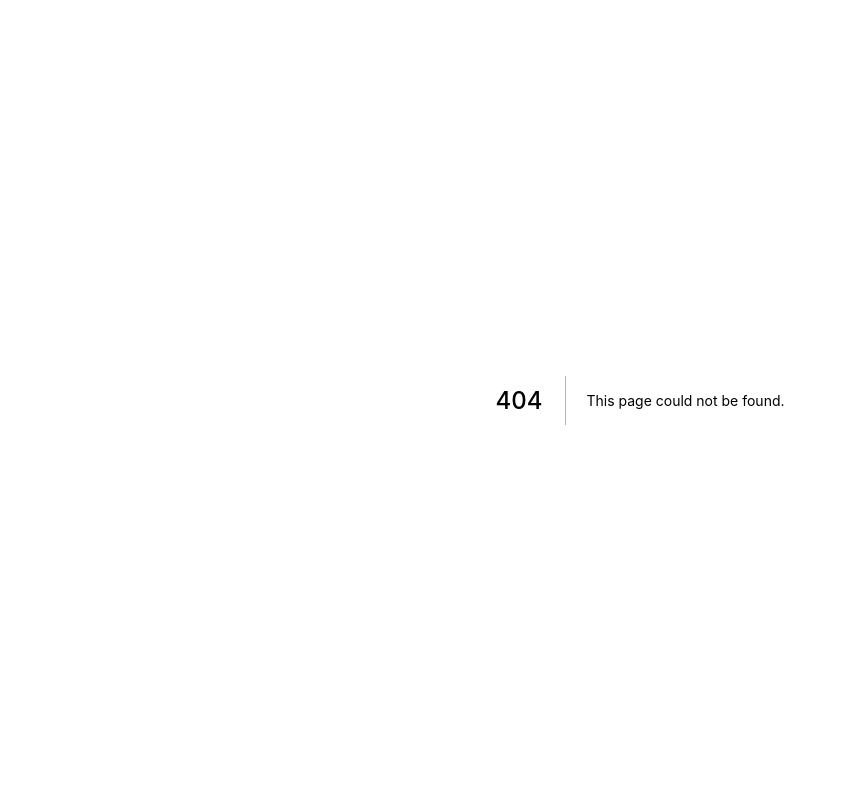
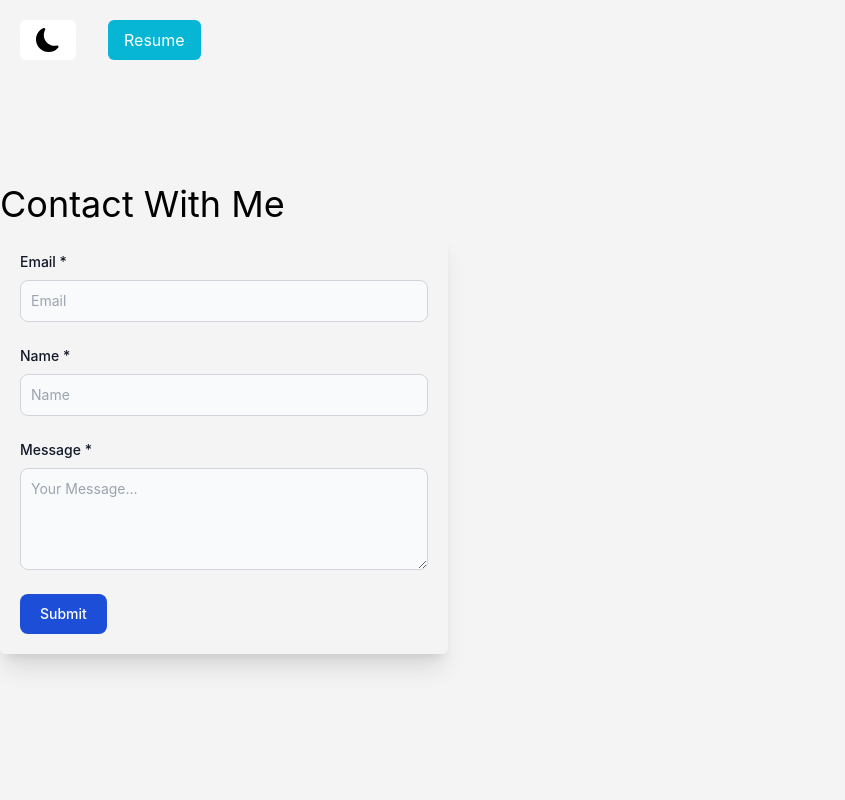
Before and after one commit to ahmettopal/react-portfolio, a Next.js app: page /contact in a window 1280 px wide. Before the commit this address had no page. Shown: the top 800 px of the page, without its empty margins (0-845 px from the left). Built offline with nearby package versions, Linux system fonts and the light colour scheme.

Commit message:
feat: contact page & form

```diff
--- a/components/Footer.js
+++ b/components/Footer.js
@@ -3,6 +3,7 @@ import {
     AiFillGithub,
     AiFillLinkedin,
 } from "react-icons/ai";
+import NextLink from "next/link";
 
 const Footer = ({ ...props }) => {
     return (
@@ -18,6 +19,11 @@ const Footer = ({ ...props }) => {
                             Source Code
                         </a>
                     </button>
+                    <NextLink href={"/contact"}>
+                        <p>
+                            Contact
+                        </p>
+                    </NextLink>
                 </div>
                 <div className="text-center font-bold text-gray-400 text-sm">
                     <div className="text-2xl 2xl:text-5xl flex justify-center gap-4 py-1 text-gray-600 dark:text-slate-200">
--- /dev/null
+++ b/components/Layout.js
@@ -0,0 +1,29 @@
+import React, { useState } from "react";
+import Head from 'next/head';
+import { Navbar, Footer } from '.';
+
+const Layout = ({ children, ...props }) => {
+    const [darkMode, setDarkMode] = useState(false);
+
+    const onDarkMode = () => {
+        setDarkMode(!darkMode);
+    };
+
+    return (
+        <div className={darkMode ? "dark" : ""}>
+            <Head>
+                <title>React Portfolio</title>
+                <meta name="description" content="Generated by create next app" />
+                <link rel="icon" href="/favicon.ico" />
+            </Head>
+
+            <div className='md:min-h-screen 2xl:min-h-screen bg-zinc-100 dark:bg-zinc-800'>
+                <Navbar onMode={onDarkMode} darkMode={darkMode} />
+                {children}
+            </div>
+            <Footer />
+        </div >
+    );
+};
+
+export default Layout;
--- /dev/null
+++ b/components/contact/ContactForm.js
@@ -0,0 +1,23 @@
+import React, { useState, useRef, useEffect } from "react";
+
+const ContactForm = () => {
+    return (
+        <form className="max-w-md p-5 shadow-xl rounded-md content-center">
+            <div class="mb-6">
+                <label for="email" class="block mb-2 text-sm font-medium text-gray-900 dark:text-gray-300">Email *</label>
+                <input type="email" id="email" class="bg-gray-50 border border-gray-300 text-gray-900 text-sm rounded-lg focus:ring-blue-500 focus:border-blue-500 block w-full p-2.5 dark:bg-gray-700 dark:border-gray-600 dark:placeholder-gray-400 dark:text-white dark:focus:ring-blue-500 dark:focus:border-blue-500" placeholder="Email" required />
+            </div>
+            <div class="mb-6">
+                <label for="text" class="block mb-2 text-sm font-medium text-gray-900 dark:text-gray-300">Name *</label>
+                <input type="text" id="text" class="bg-gray-50 border border-gray-300 text-gray-900 text-sm rounded-lg focus:ring-blue-500 focus:border-blue-500 block w-full p-2.5 dark:bg-gray-700 dark:border-gray-600 dark:placeholder-gray-400 dark:text-white dark:focus:ring-blue-500 dark:focus:border-blue-500" placeholder="Name" required />
+            </div>
+            <div class="mb-6">
+                <label for="message" class="block mb-2 text-sm font-medium text-gray-900 dark:text-gray-400">Message *</label>
+                <textarea id="message" rows="4" class="block p-2.5 w-full text-sm text-gray-900 bg-gray-50 rounded-lg border border-gray-300 focus:ring-blue-500 focus:border-blue-500 dark:bg-gray-700 dark:border-gray-600 dark:placeholder-gray-400 dark:text-white dark:focus:ring-blue-500 dark:focus:border-blue-500" placeholder="Your Message..."></textarea>
+            </div>
+            <button type="submit" class="text-white bg-blue-700 hover:bg-blue-800 focus:ring-4 focus:outline-none focus:ring-blue-300 font-medium rounded-lg text-sm w-full sm:w-auto px-5 py-2.5 text-center dark:bg-blue-600 dark:hover:bg-blue-700 dark:focus:ring-blue-800">Submit</button>
+        </form>
+    );
+};
+
+export default ContactForm;
--- a/components/index.js
+++ b/components/index.js
@@ -2,3 +2,5 @@ export { default as Navbar } from './Navbar';
 export { default as Footer } from './Footer';
 export { default as Greetings } from './greeting/Greeting';
 export { default as Skills } from './skills/Skills';
+export { default as Layout } from './Layout';
+export { default as ContactForm } from './contact/ContactForm';
--- a/components/skills/SkillCard.js
+++ b/components/skills/SkillCard.js
@@ -5,15 +5,12 @@ const SkillCard = ({ name, svg }) => {
     return (
         <div className="transition ease-in-out hover:-translate-y-1 hover:scale-110 duration-150">
             <div className="text-center shadow-lg p-2 md:p-5 rounded-md dark:bg-zinc-800">
-                <div className="">
                 <Image
                     src={svg}
                     width={'80%'}
                     height={'80%'}
                     alt="skils"
                 />
-                </div>
-
                 <h3 className="text-xs sm:text-sm md:text-md 2xl:text-lg font-medium dark:text-gray-400">
                     {name}
                 </h3>
--- a/components/skills/Skills.js
+++ b/components/skills/Skills.js
@@ -4,11 +4,13 @@ import { techStack } from "../../constants";
 
 const Skills = (props) => {
     return (
-        <div className="2xl:min-w-[50%] p-3 md:p-20">
-            <h3 className="text-center text-sm sm:text-md md:text-2xl font-bold mb-2 dark:text-slate-300">
-                Skills
-            </h3>
-            <SkillsList items={techStack.main} />
+        <div className='flex justify-center dark:bg-zinc-700'>
+            <div className="2xl:min-w-[50%] p-3 md:p-20">
+                <h3 className="text-center text-sm sm:text-md md:text-2xl font-bold mb-2 dark:text-slate-300">
+                    Skills
+                </h3>
+                <SkillsList items={techStack.main} />
+            </div>
         </div>
     );
 };
--- a/pages/_app.js
+++ b/pages/_app.js
@@ -1,7 +1,12 @@
 import '../styles/globals.css'
+import { Layout } from '../components'
 
 function MyApp({ Component, pageProps }) {
-  return <Component {...pageProps} />
+  return (
+    <Layout>
+      <Component {...pageProps} />
+    </Layout>
+  );
 }
 
 export default MyApp
--- /dev/null
+++ b/pages/contact.js
@@ -0,0 +1,14 @@
+import React, { useState } from "react";
+import { ContactForm } from '../components';
+import NextLink from "next/link";
+
+const Contact = () => {
+    return (
+        <div className="flex-col justify-center mt-24 self-center">
+            <p className="text-xl md:text-4xl 2xl:text-7xl py-2 dark:text-cyan-50">Contact With Me</p>
+            <ContactForm />
+        </div>
+    );
+};
+
+export default Contact;
--- a/pages/index.js
+++ b/pages/index.js
@@ -1,34 +1,10 @@
-import { useState } from "react";
-import Head from 'next/head';
-import styles from '../styles/Home.module.css';
-import { Navbar, Footer, Greetings, Skills } from '../components';
+import { Greetings, Skills } from '../components';
 
 export default function Home() {
-  const [darkMode, setDarkMode] = useState(false);
-
-  const onDarkMode = () => {
-    setDarkMode(!darkMode);
-  };
-
   return (
-    <div className={darkMode ? "dark" : ""}>
-      <Head>
-        <title>React Portfolio</title>
-        <meta name="description" content="Generated by create next app" />
-        <link rel="icon" href="/favicon.ico" />
-      </Head>
-
-      <main>
-        <section className='md:min-h-screen 2xl:min-h-screen bg-zinc-100 dark:bg-zinc-800'>
-          <Navbar onMode={onDarkMode} darkMode={darkMode} />
-          <Greetings />
-        </section>
-        <section className='flex justify-center dark:bg-zinc-700'>
-          <Skills />
-        </section>
-      </main>
-
-      <Footer />
+    <div>
+      <Greetings />
+      <Skills />
     </div >
-  )
-}
+  );
+};
```
Lines whose indentation alone changed are shown as unchanged.
